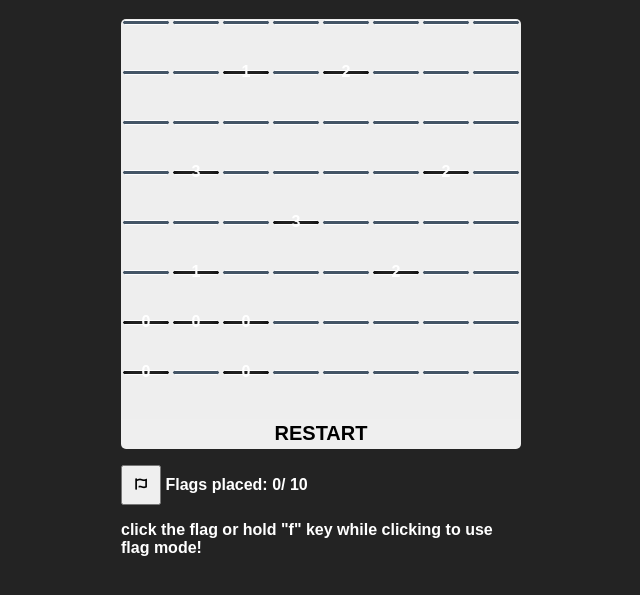
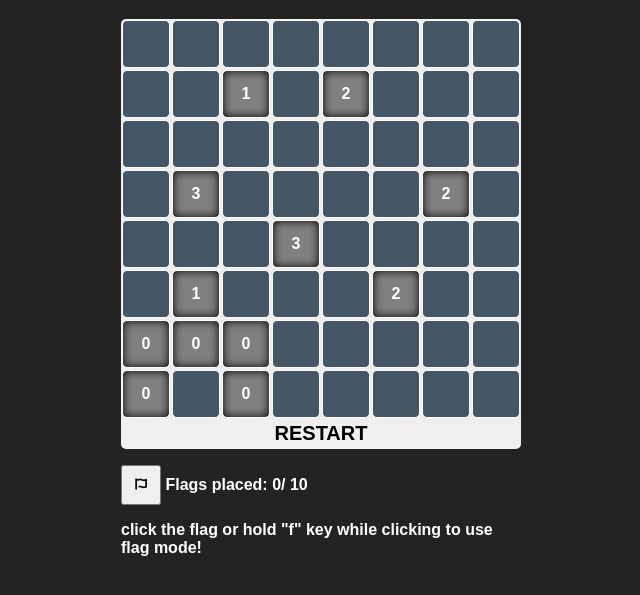
Before and after one commit to dhillman1989/Minesweeper2, a website built with Parcel: page index.html in a window 1280 px wide. Shown: the part 119-714 px from the top of the page, without its empty margins (319-959 px from the left). Built offline with nearby package versions, Linux system fonts and the light colour scheme.

Commit message:
Update styles.css

```diff
--- a/styles.css
+++ b/styles.css
@@ -56,8 +56,7 @@ h1 {
 }
 
 .tile {
-  height: 10%;
-  width: 10%;
+
   flex: 1;
   background: #456;
   border: 1px solid #fff;
```
